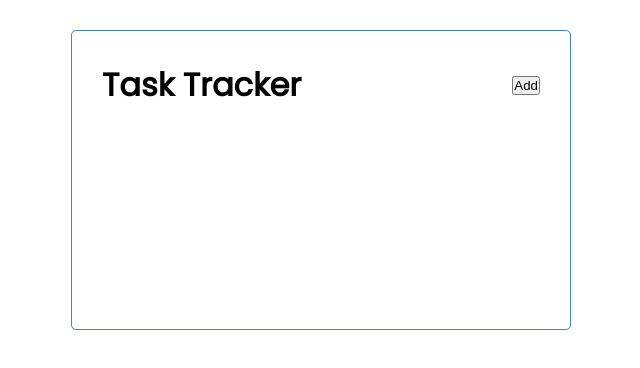
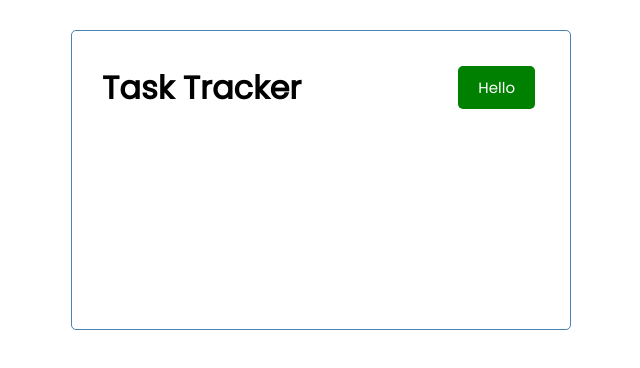
Before and after one commit to NYaCodes/react-task-tracker, a React (Create React App) app: page / in a window 1280 px wide. Shown: the top 368 px of the page, without its empty margins (319-959 px from the left). Built offline with nearby package versions, Linux system fonts and the light colour scheme; the HTML template or start-up script is replaced by a standard one.

Commit message:
Updated app.js & added and styles button on Button.js

```diff
--- a/src/App.js
+++ b/src/App.js
@@ -1,10 +1,13 @@
+
 import Header from "./componets/Header";
+import Button from "./componets/Button";
 
 function App() {
 
   return (
     <div className="container">
       <Header />
+
     </div>
   );
 }
--- /dev/null
+++ b/src/componets/Button.js
@@ -0,0 +1,5 @@
+const Button = ({color, text}) => {
+    return <button style={{backgroundColor: color}} className='btn'>{text}</button>
+
+}
+export default Button
--- a/src/componets/Header.js
+++ b/src/componets/Header.js
@@ -1,11 +1,13 @@
 import  PropTypes from "prop-types"
+import Button from "./Button"
 
 const Header = ({title}) => {
     return (
-        <header class="header">
+        <header className="header">
 <h1>{title}</h1>
-<button>Add</button>
-        </header>
+<Button color='green' text='Hello' />
+  </header>
+
     )
 }
 
```
